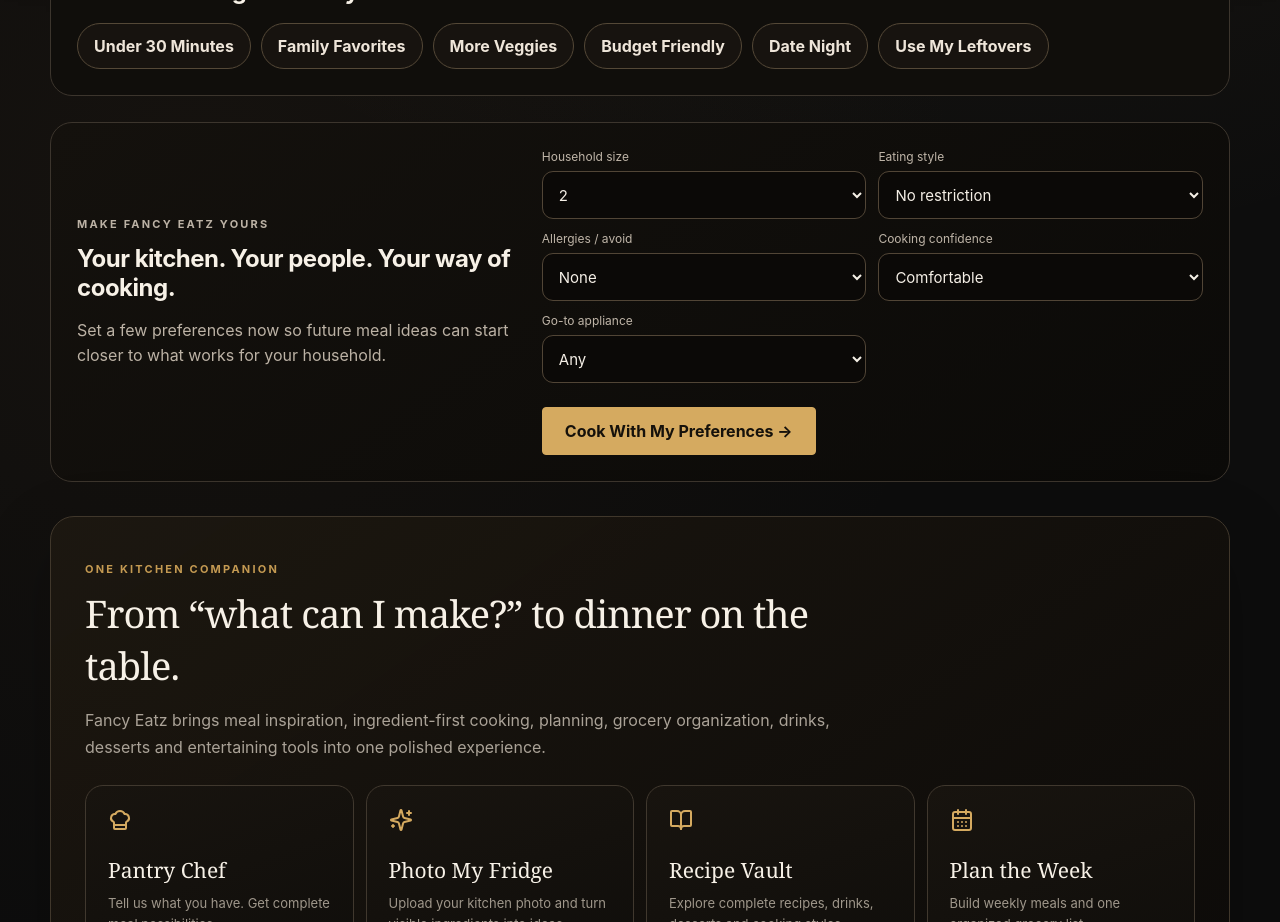
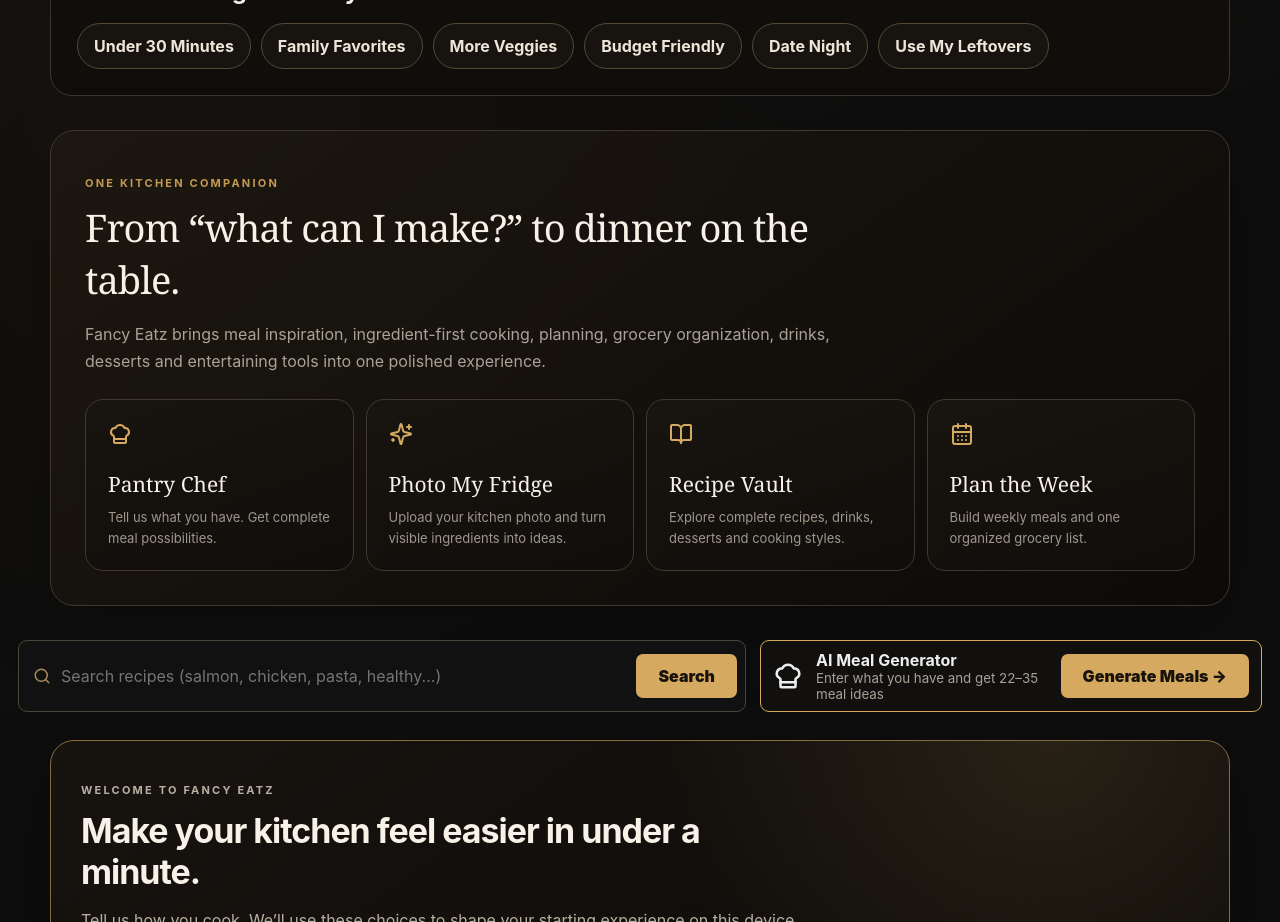
Before and after one commit to Camlito/Fancy-Eatz, a React (Vite) app: page / in a window 1280 px wide. Shown: the part 1200-2122 px from the top of the page. Built offline with nearby package versions, Linux system fonts and the light colour scheme.

Commit message:
Remove duplicate personalization section

```diff
--- a/src/FancyEatz.tsx
+++ b/src/FancyEatz.tsx
@@ -636,13 +636,6 @@
             <button onClick={()=>{setOccasion('Date Night at Home');navigate('ideas')}}>Date Night</button>
             <button onClick={()=>navigate('leftovers')}>Use My Leftovers</button>
           </div></section>
-          <section className="personalize-card"><div><p className="eyebrow">MAKE FANCY EATZ YOURS</p><h2>Your kitchen. Your people. Your way of cooking.</h2><p>Set a few preferences now so future meal ideas can start closer to what works for your household.</p></div><div className="personalize-grid">
-            <label>Household size<select value={household} onChange={e=>{setHousehold(e.target.value);setServings(e.target.value)}}><option>1</option><option>2</option><option>3</option><option>4</option><option>5</option><option>6+</option></select></label>
-            <label>Eating style<select value={profileDiet} onChange={e=>{setProfileDiet(e.target.value);setDiet(e.target.value)}}><option>No restriction</option><option>Vegetarian</option><option>Vegan</option><option>Pescatarian</option></select></label>
-            <label>Allergies / avoid<select value={allergies} onChange={e=>setAllergies(e.target.value)}><option>None</option><option>Peanuts</option><option>Tree nuts</option><option>Shellfish</option><option>Dairy</option><option>Eggs</option><option>Gluten</option></select></label>
-            <label>Cooking confidence<select value={skill} onChange={e=>setSkill(e.target.value)}><option>Keep it simple</option><option>Comfortable</option><option>Confident cook</option></select></label>
-            <label>Go-to appliance<select value={appliance} onChange={e=>setAppliance(e.target.value)}><option>Any</option><option>Stovetop</option><option>Oven</option><option>Air Fryer</option><option>Grill</option><option>Slow Cooker</option></select></label>
-          </div><button className="primary" onClick={()=>navigate('pantry')}>Cook With My Preferences →</button></section>
           <section className="premium-preview" id="premium-preview"><p className="eyebrow">ONE KITCHEN COMPANION</p><h2>From “what can I make?” to dinner on the table.</h2><p>Fancy Eatz brings meal inspiration, ingredient-first cooking, planning, grocery organization, drinks, desserts and entertaining tools into one polished experience.</p><div className="premium-preview-grid"><article><ChefHat/><b>Pantry Chef</b><span>Tell us what you have. Get complete meal possibilities.</span></article><article><Sparkles/><b>Photo My Fridge</b><span>Upload your kitchen photo and turn visible ingredients into ideas.</span></article><article><BookOpen/><b>Recipe Vault</b><span>Explore complete recipes, drinks, desserts and cooking styles.</span></article><article><CalendarDays/><b>Plan the Week</b><span>Build weekly meals and one organized grocery list.</span></article></div></section><div className="home-search-row">
             <label className="search-box"><Search size={18}/><input value={search} onChange={e=>setSearch(e.target.value)} placeholder="Search recipes (salmon, chicken, pasta, healthy...)" /><button onClick={()=>navigate('recipes')}>Search</button></label>
             <button className="ai-generator-callout" onClick={()=>navigate('pantry')}><ChefHat size={30}/><span><b>AI Meal Generator</b><small>Enter what you have and get 22–35 meal ideas</small></span><strong>Generate Meals →</strong></button>
```
